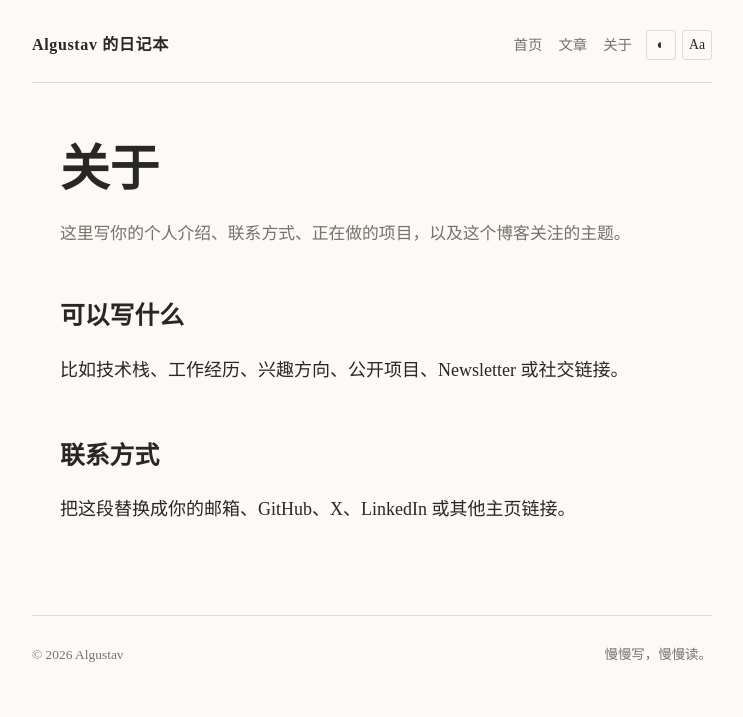
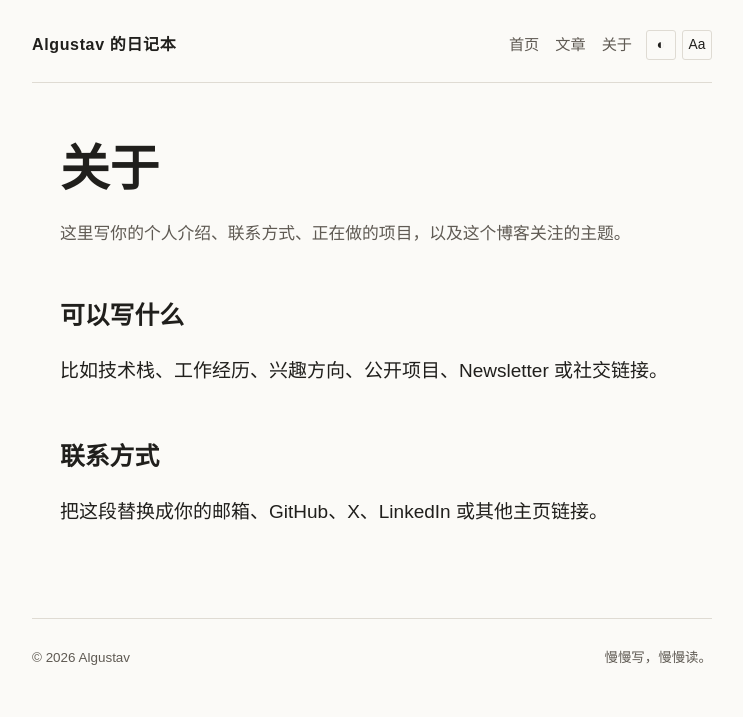
Before and after one commit to Algustav/myweb, an Astro site: page /about in a window 1280 px wide. Shown: the whole page, without its empty margins (268-1011 px from the left). Built offline with nearby package versions, Linux system fonts and the light colour scheme; Astro itself is replaced by a stand-in of ours; a web font is replaced by a local one.

Commit message:
style: improve default reading contrast

```diff
--- a/src/layouts/BaseLayout.astro
+++ b/src/layouts/BaseLayout.astro
@@ -50,7 +50,7 @@ const {
       const fontButton = document.querySelector('#font-toggle');
       const status = document.querySelector('#appearance-status');
       const getTheme = () => root.dataset.theme === 'dark' ? 'dark' : 'light';
-      const getFont = () => ['song', 'wenkai', 'sans'].includes(root.dataset.font || '') ? root.dataset.font : 'song';
+      const getFont = () => ['song', 'wenkai', 'sans'].includes(root.dataset.font || '') ? root.dataset.font : 'sans';
       const updateLabels = () => {
         const theme = getTheme();
         const font = getFont();
@@ -82,13 +82,13 @@ const {
 <style is:global>
   :root {
     --page: #fbfaf7;
-    --ink: #292724;
-    --muted: #77716a;
+    --ink: #201f1c;
+    --muted: #5f5a53;
     --line: #dfdbd3;
     --code-bg: #282623;
     --code-ink: #f7f5f0;
     --reading-width: 680px;
-    --reading-font: 'Songti SC', STSong, SimSun, serif;
+    --reading-font: Arial, Helvetica, sans-serif;
   }
 
   :root[data-theme='dark'] {
@@ -111,6 +111,8 @@ const {
     background: var(--page);
     color: var(--ink);
     font-family: var(--reading-font);
+    font-size: 18px;
+    font-weight: 400;
     line-height: 1.7;
   }
 
@@ -143,7 +145,7 @@ const {
   }
 
   .header-actions { display: flex; align-items: center; gap: 14px; }
-  nav { display: flex; gap: 16px; color: var(--muted); font-size: 0.9rem; }
+  nav { display: flex; gap: 16px; color: var(--muted); font-size: 0.95rem; }
   nav a { text-decoration: none; }
   nav a:hover { color: var(--ink); }
 
@@ -162,7 +164,7 @@ const {
   .kicker {
     margin: 0 0 12px;
     color: var(--muted);
-    font-size: 0.82rem;
+    font-size: 0.88rem;
     letter-spacing: 0.12em;
   }
 
@@ -188,7 +190,7 @@ const {
   .entry { padding: 26px 0 28px; border-bottom: 1px solid var(--line); }
   .entry a { display: block; text-decoration: none; }
   .entry time,
-  .reading-header time { color: var(--muted); font-size: 0.88rem; }
+  .reading-header time { color: var(--muted); font-size: 0.94rem; }
 
   .entry h2 {
     margin: 8px 0 9px;
@@ -213,7 +215,7 @@ const {
   }
 
   .article-description { margin: 0; color: var(--muted); font-size: 1.05rem; line-height: 1.75; }
-  .article-content { font-size: 1.125rem; line-height: 1.9; }
+  .article-content { font-size: 19px; line-height: 1.9; }
   .article-content h2 { margin-top: 2.1em; font-size: 1.55rem; line-height: 1.3; }
   .article-content code { background: color-mix(in srgb, var(--line) 48%, transparent); border-radius: 3px; padding: 2px 5px; font-size: 0.9em; }
 
```
Also changed, not shown: tests/diary-template.test.mjs (+2 -0 lines).
